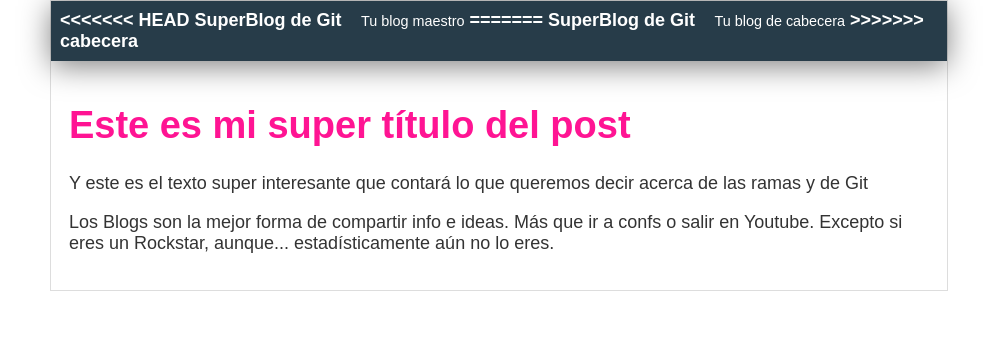
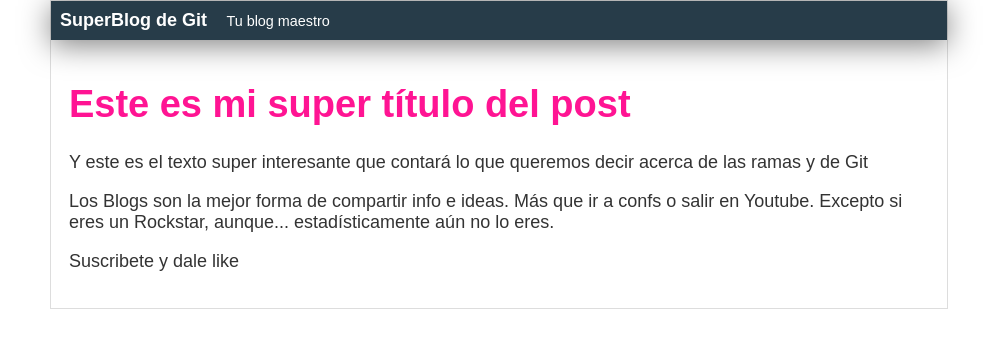
Before and after one commit to Kidthedesigner/Hyperblogv2, a plain HTML site: page index.html in a window 1280 px wide. Shown: the whole page, without its empty margins (141-1138 px from the left). Drawn offline with Linux system fonts and the light colour scheme.

Commit message:
Solucione el conflicto de las ramas al fusionar

```diff
--- a/index.html
+++ b/index.html
@@ -9,11 +9,7 @@
 <body>
     <div id="container">
          <div id="cabecera">
-<<<<<<< HEAD
              SuperBlog de Git <span id="tagline">Tu blog maestro</span>
-=======
-             SuperBlog de Git <span id="tagline">Tu blog de cabecera</span>
->>>>>>> cabecera
          </div>
         <div id="post">
             <h1>Este es mi super título del post</h1>
@@ -23,7 +19,9 @@
             <p>
                 Los Blogs son la mejor forma de compartir info e ideas. Más que ir a confs o salir en Youtube.
                 Excepto si eres un Rockstar, aunque... estadísticamente aún no lo eres.
-
+            </p>
+            <p>
+                Suscribete y dale like
             </p>
         </div>
     </div>
```
